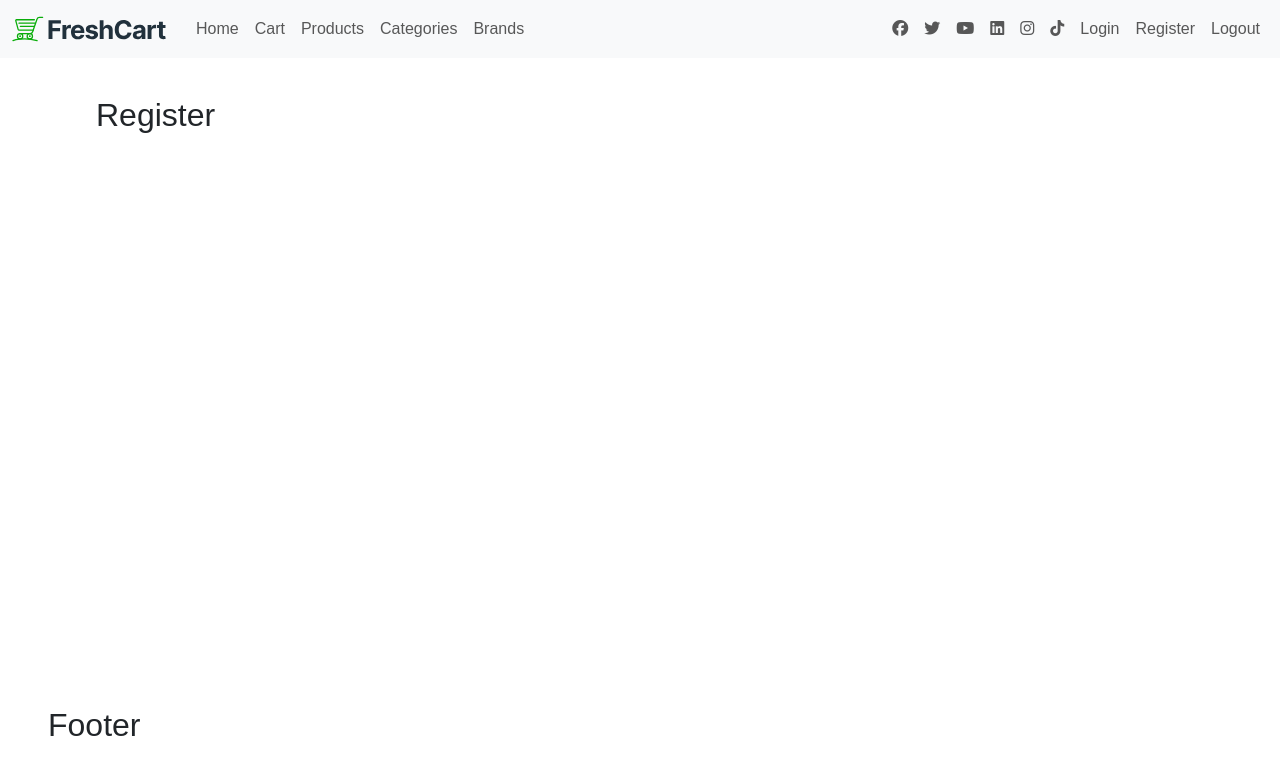
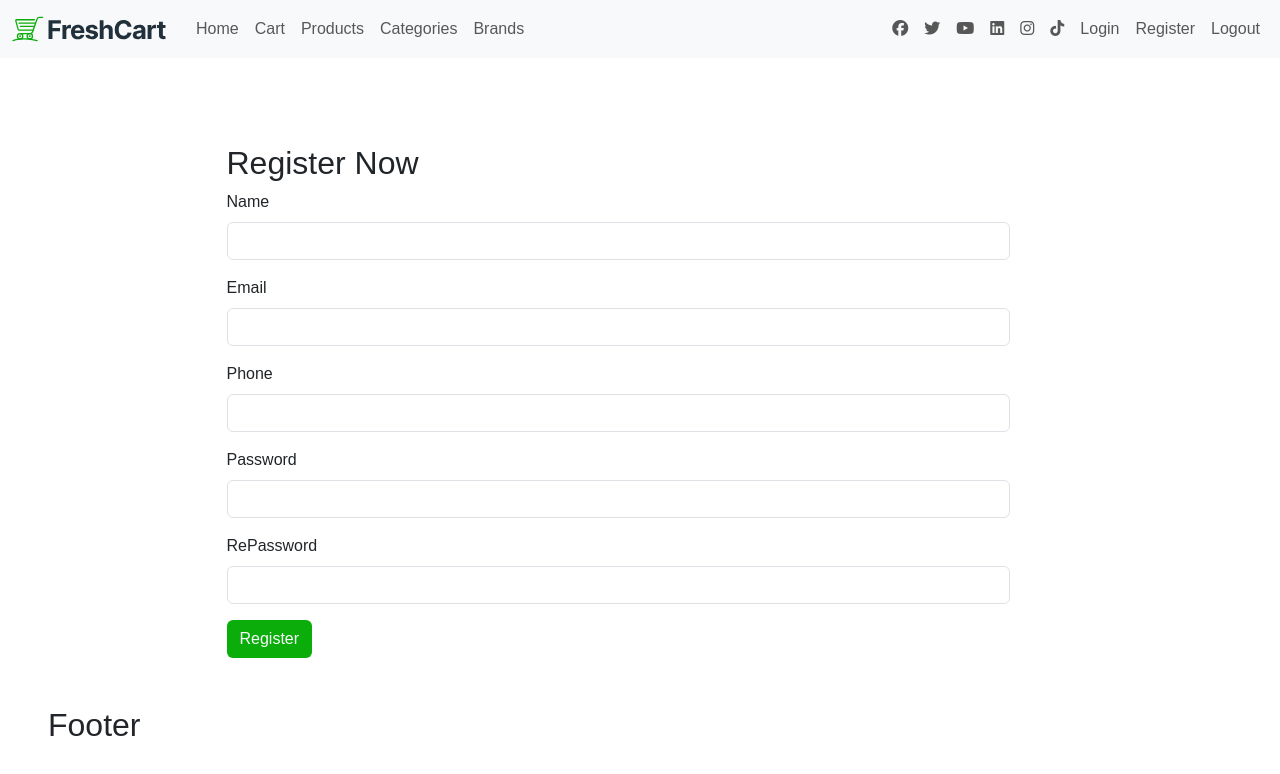
Before and after one commit to Saeeed0/NeoShop, a React (Create React App) app: page /Register in a window 1280 px wide. Shown: the top 774 px of the page. Built offline with nearby package versions, Linux system fonts and the light colour scheme; a web font is replaced by a local one.

Commit message:
use Formik

```diff
--- a/package.json
+++ b/package.json
@@ -10,6 +10,8 @@
     "@testing-library/user-event": "^13.5.0",
     "axios": "^1.9.0",
     "bootstrap": "^5.3.5",
+    "formik": "^2.4.6",
+    "formk": "^0.0.20",
     "react": "^19.1.0",
     "react-dom": "^19.1.0",
     "react-router-dom": "^7.5.3",
--- a/src/Components/Register/Register.jsx
+++ b/src/Components/Register/Register.jsx
@@ -1,8 +1,100 @@
+import { useFormik } from "formik";
 import style from "./Register.module.css";
 function Register() {
+  function submiRegister(values) {
+    console.log(values);
+  }
+  const formik = useFormik({
+    initialValues: {
+      name: "",
+      email: "",
+      phone: "",
+      password: "",
+      rePassword: "",
+    },
+
+    onSubmit: submiRegister,
+  });
   return (
     <>
-      <h2>Register</h2>
+      <div className="w-75 mx-auto py-5">
+        <h2>Register Now</h2>
+        <form onSubmit={formik.handleSubmit}>
+          <div className=" mb-3">
+            <label htmlFor="name" className="form-label">
+              Name
+            </label>
+            <input
+              type="text"
+              className="form-control"
+              id="name"
+              onChange={formik.handleChange}
+              onBlur={formik.handleBlur}
+              value={formik.values.name}
+              required
+            />
+          </div>
+          <div className=" mb-3">
+            <label htmlFor="email" className="form-label">
+              Email
+            </label>
+            <input
+              type="email"
+              className="form-control"
+              id="email"
+              onChange={formik.handleChange}
+              onBlur={formik.handleBlur}
+              value={formik.values.email}
+              required
+            />
+          </div>
+          <div className=" mb-3">
+            <label htmlFor="phone" className="form-label">
+              Phone
+            </label>
+            <input
+              type="tel"
+              className="form-control"
+              id="phone"
+              onChange={formik.handleChange}
+              onBlur={formik.handleBlur}
+              value={formik.values.phone}
+              required
+            />
+          </div>
+          <div className=" mb-3">
+            <label htmlFor="password" className="form-label">
+              Password
+            </label>
+            <input
+              type="password"
+              className="form-control"
+              id="password"
+              onChange={formik.handleChange}
+              onBlur={formik.handleBlur}
+              value={formik.values.password}
+              required
+            />
+          </div>
+          <div className=" mb-3">
+            <label htmlFor="rePassword" className="form-label">
+              RePassword
+            </label>
+            <input
+              type="password"
+              className="form-control"
+              id="rePassword"
+              onChange={formik.handleChange}
+              onBlur={formik.handleBlur}
+              value={formik.values.rePassword}
+              required
+            />
+          </div>
+          <button type="submit" className="btn bg-main text-light">
+            Register
+          </button>
+        </form>
+      </div>
     </>
   );
 }
```
Also changed, not shown: 1 other file (tests, documents, lock files or other folders).
